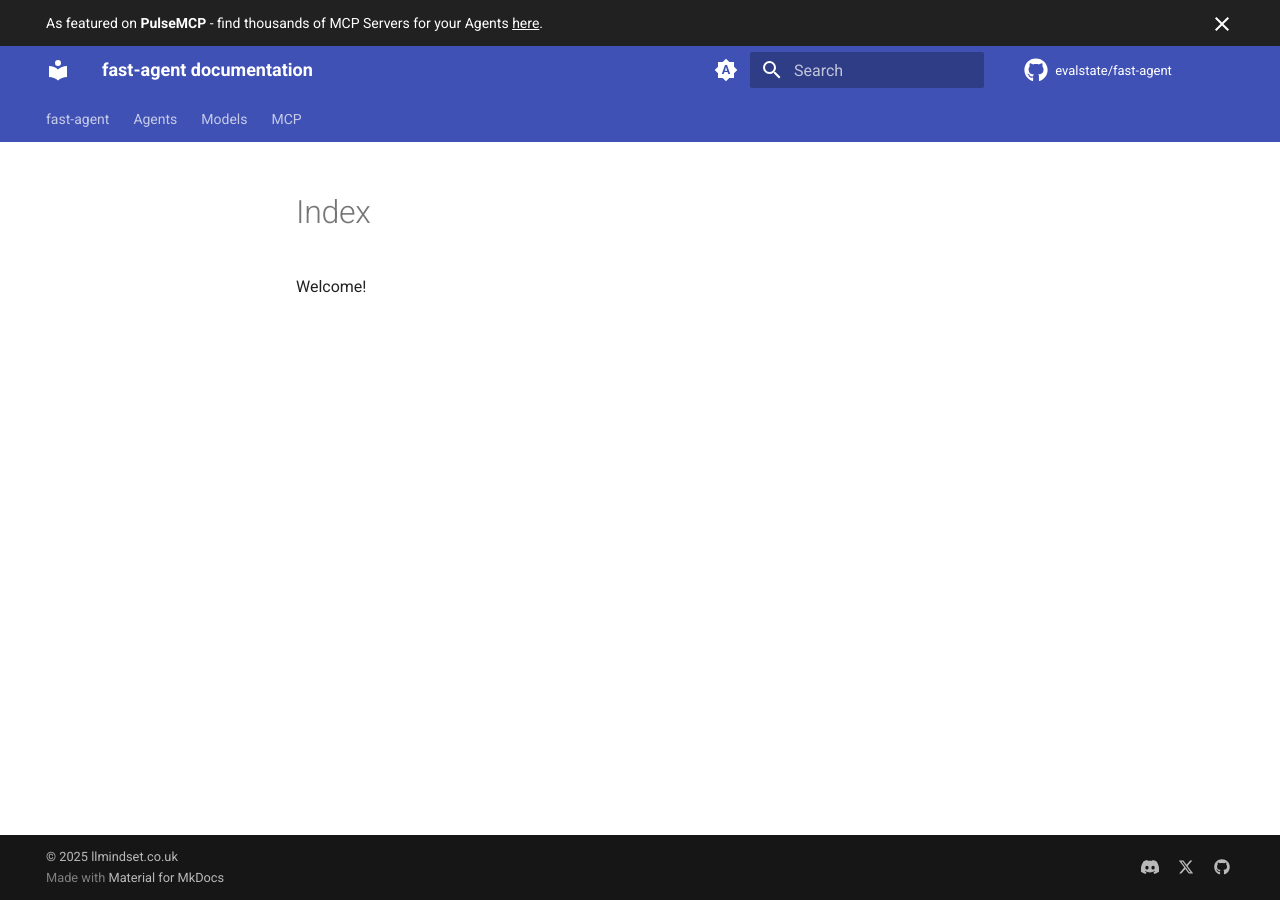
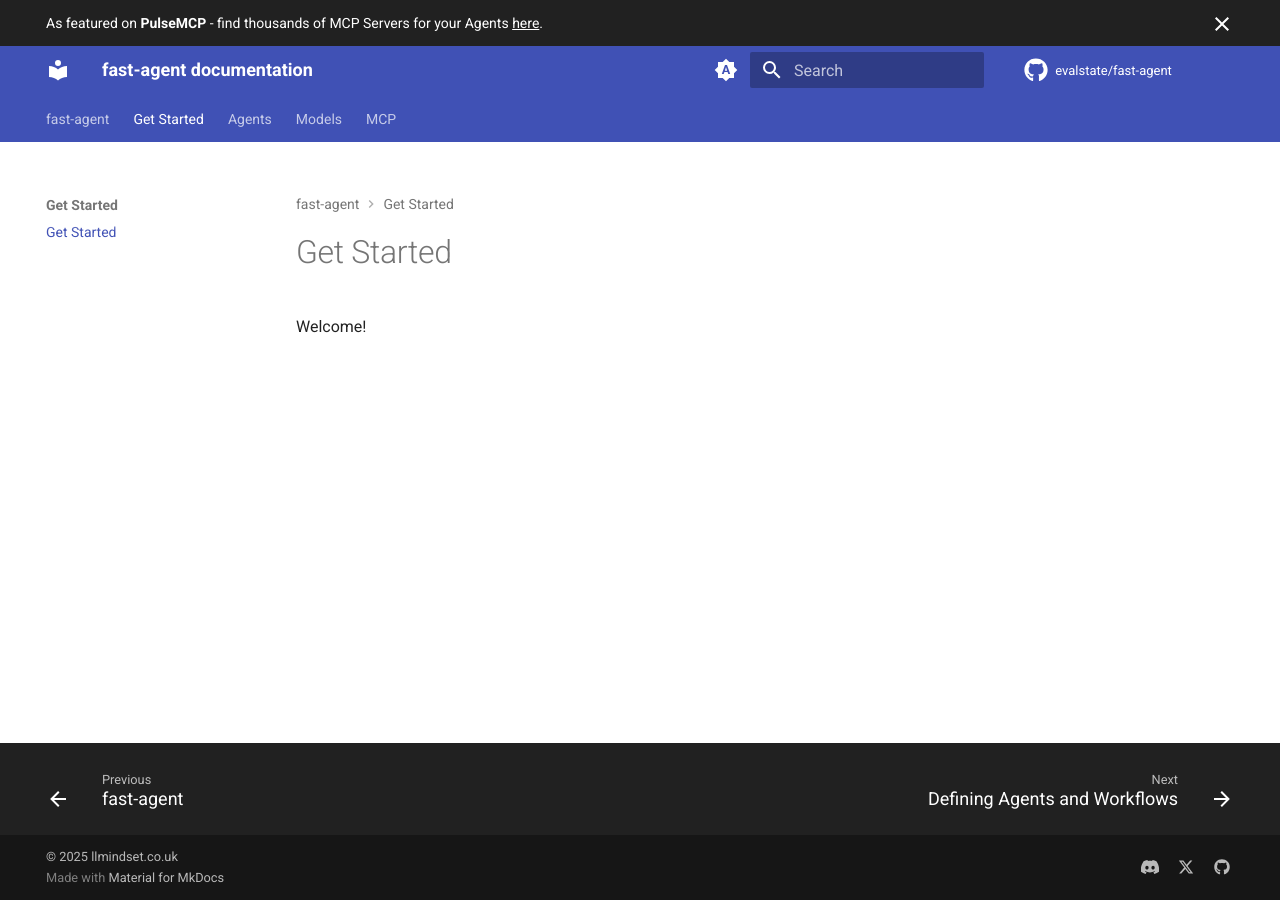
Before and after one commit to evalstate/fast-agent-docs, an MkDocs documentation site: the page built from docs/welcome/index.md, in a window 1280 px wide. Built offline with MkDocs 1.6.1 and Material for MkDocs 9.7.7, drawn with Linux system fonts in a browser that asks for light colours; comment, search, counter and statistics services are not loaded.

Commit message:
getting started index

```diff
--- a/mkdocs.yml
+++ b/mkdocs.yml
@@ -77,6 +77,8 @@
 
 nav:
   - fast-agent: index.md
+  - Get Started:
+        Get Started: welcome/index.md
   - Agents:
       - agents/defining.md
       - agents/running.md
```
